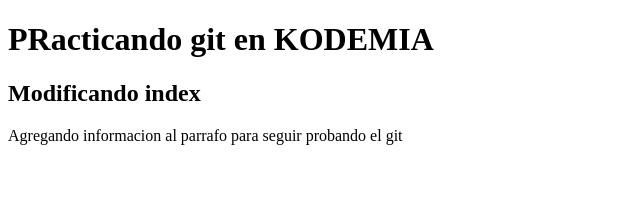
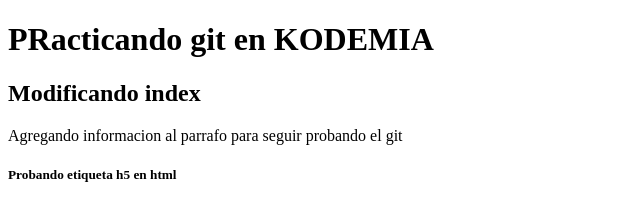
Before and after one commit to iscwarrior/practicaGit_14mar23, a plain HTML site: page index.html in a window 1280 px wide. Shown: the whole page, without its empty margins (0-640 px from the left). Drawn offline with Linux system fonts and the light colour scheme.

Commit message:
se agrego etiqueta h5 al index

```diff
--- a/index.html
+++ b/index.html
@@ -11,5 +11,6 @@
         <h2> Modificando index </h2>
 
         <p> Agregando informacion al parrafo para seguir probando el git </p>
+        <h5> Probando etiqueta h5 en html</h5>
 </body>
 </html>
```
